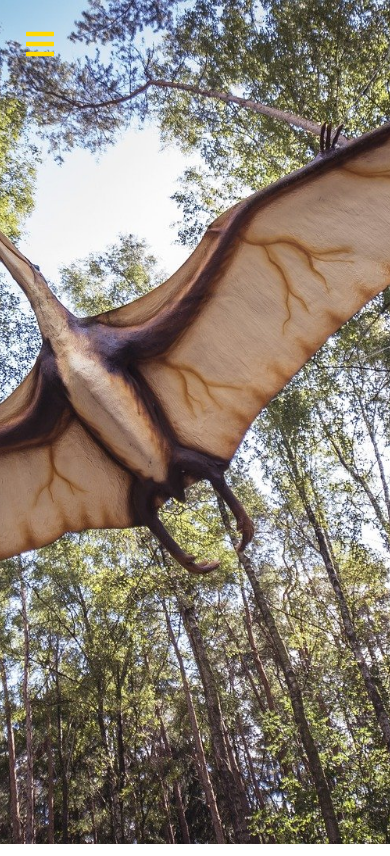
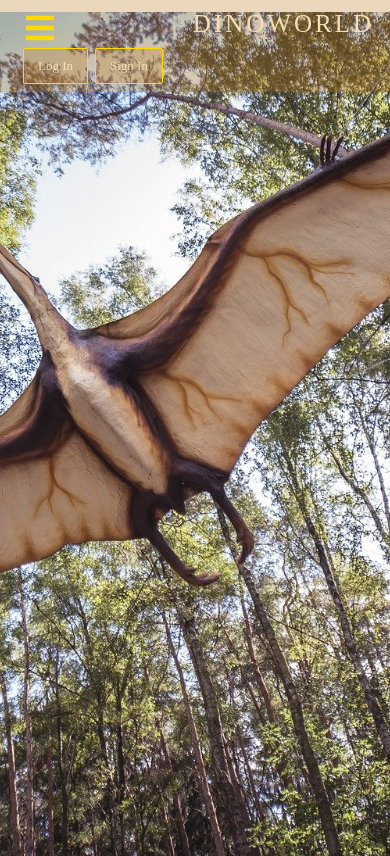
Before and after one commit to RomanDorosh/Dinoworld-ReactJS, a React (Create React App) app in the folder dinoworld/: page /TopDinos in a window 390 px wide. Built offline with nearby package versions, Linux system fonts and the light colour scheme; a web font is replaced by a local one.

Commit message:
Improved sidebar and navbar

```diff
--- a/dinoworld/src/App.css
+++ b/dinoworld/src/App.css
@@ -5,4 +5,5 @@
   margin: 0;
   padding: 0;
   font-family: "Potta One", cursive;
+  overflow: hidden;
 }
--- a/dinoworld/src/components/Navbar.js
+++ b/dinoworld/src/components/Navbar.js
@@ -13,9 +13,16 @@ function Navbar() {
     return (
         <>
            <div className="navbar">
+
                <Link to="#" className="menu-bars">
                    <FaIcons.FaBars onMouseEnter={showsidebar}/>
                </Link>
+               <div className="logo"><Link to="/"><span>dinoworld</span></Link></div>
+               <div className="logIn">
+                   <button>Log In</button>
+                   <button>Sign In</button>
+
+               </div>
                </div>
                <nav className={sidebar ? "nav-menu active" : "nav-menu"}>
                    <ul className="nav-menu-items" /*onClick={showsidebar}*/ onMouseLeave={showsidebar}>
--- a/dinoworld/src/components/NavbarStyle.scss
+++ b/dinoworld/src/components/NavbarStyle.scss
@@ -1,15 +1,73 @@
-$bg-color:  #bd7a22;
+$bg-color:  rgba(189, 122, 34, 0.3);
 $icon-color:  rgb(255, 217, 0);
 
 .navbar {
-    background-color: transparent;
-    height: 80px;
+    background-color: $bg-color;
+    min-height: 80px;
     display: flex;
-    justify-content: flex-start;
+    justify-content: space-between;
     align-items: center;
+    padding-top: 0px;
+}
+.logo span{
+    color: wheat;
+    text-transform: uppercase;
+    letter-spacing: 3vw;
+    font-size: 48px;
+    text-decoration: none;
+
+}
+.logo a {
+    color: rgba(189, 122, 34, 0.0);
+}
+
+.logIn button {
+    background-color: $bg-color;
+    border: 2px solid $icon-color;
+    color: wheat;
+    padding: 14px 28px;
+    margin-left: 10px;
+    font-size: 16px;
+    border-radius: 4px;
 
 }
 
+@media only screen and (max-width: 1080px) {
+    .logo span {
+        letter-spacing: 2vw;
+        font-size: 32px;
+    }
+}
+@media only screen and (max-width: 768px) {
+    .logo span {
+        letter-spacing: 1vw;
+        font-size: 28px;
+    }
+}
+@media only screen and (max-width: 640px) {
+    .logo span {
+        letter-spacing: 3px;
+        font-size: 25px;
+    }
+    .navbar {
+        background-color: $bg-color;
+        display: flex;
+        justify-content: space-between;
+        align-items: center;
+        padding-top: 0px;
+    }
+    .logIn button {
+        background-color: $bg-color;
+        border: 0.5px solid $icon-color;
+        color: wheat;
+        padding: 7px 14px;
+        margin-left: 7px;
+        font-size: 13px;
+        border-radius: 2px;
+
+    }
+
+}
 .menu-bars {
     margin-left: 0.5rem;
     font-size: 2rem;
@@ -17,26 +75,22 @@ $icon-color:  rgb(255, 217, 0);
     color: $icon-color;
 
 }
-.close {
-    margin-left: 10rem;
-    color: $icon-color;
-}
 
 .nav-menu {
     background-color: $bg-color;
+    top: 80px;
     width: 200px;
-    height: 100vh;
+    height: 92vh;
     display: flex;
     justify-content: center;
     position: fixed;
-    top: 0;
-    left: -100%;
-    transition: 550ms;
+    transform: translateX(-100%);
+    transition: transform 0.5s ease;
 }
 
 .nav-menu.active {
-    left: 0;
-    transition: 350ms;
+   transform: translateX(0%);
+   transition: transform 0.5s ease;
 }
 
 .nav-text {
@@ -50,7 +104,7 @@ $icon-color:  rgb(255, 217, 0);
 
 .nav-text a {
     text-decoration: none;
-    color: #f5f5f5;
+    color: wheat;
     font-size: 18px;
     width: 95%;
     height: 100%;
@@ -69,14 +123,14 @@ $icon-color:  rgb(255, 217, 0);
     width: 100%;
 }
 
-.navbar-toggle {
-    background-color: $bg-color;
-    width: 100%;
-    height: 80px;
-    display: flex;
-    justify-content: flex-start;
-    align-items: center;
-}
+// .navbar-toggle {
+//     background-color: $bg-color;
+//     width: 100%;
+//     height: 80px;
+//     display: flex;
+//     justify-content: flex-start;
+//     align-items: center;
+// }
 
 span {
     margin-left: 16px;
--- a/dinoworld/src/components/TopDinosComponent.js
+++ b/dinoworld/src/components/TopDinosComponent.js
@@ -2,6 +2,8 @@ import "./TopDinosComponent.css"
 
 
 export default function TopDinos() {
+
+
     return (
         <div id="bg-img-top-dinos">
         </div>
```
Also changed, not shown: 1 other file (tests, documents, lock files or other folders).
